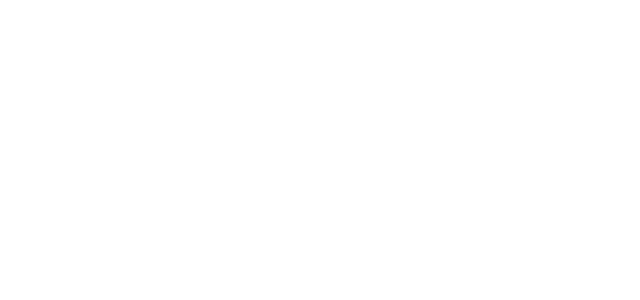
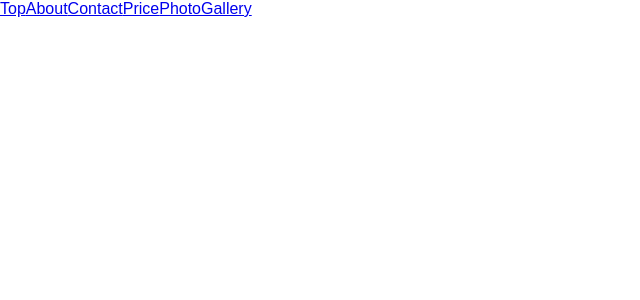
Before and after one commit to kats0323/HairSalonProject, a React (Create React App) app in the folder client/: page / in a window 1280 px wide. Shown: the top 300 px of the page, without its empty margins (0-640 px from the left). Built offline with nearby package versions, Linux system fonts and the light colour scheme.

Commit message:
i added comments in app.js and i also added the component navbar in

```diff
--- a/client/src/App.js
+++ b/client/src/App.js
@@ -1,5 +1,5 @@
 import React, { Component } from "react";
-import Navbar from "./pages/partials/_navbar"
+import Navbar from "./pages/partials/_navbar" // Maybe give it a different name instead of navbar
 import Login from './admin/login/Login' //importing this from admin/login/Login.js
 import List from './admin/pages/lists/List' //importing this from admin/pages/list/list this is the admin page to check customers
 
@@ -12,12 +12,12 @@
       <div>
         <Router>
             <Switch>
-            <Route path="/login" Component={Login} />
-            <Route path="/admin" Component={List} />
+              <Route path="/" component={Navbar} / >
+              <Route path="/login" component={Login} />
+              <Route path="/admin" component={List} />
             </Switch>
         </Router>
       </div>
-
     );
   };
 };
```
Lines whose indentation alone changed are shown as unchanged.
